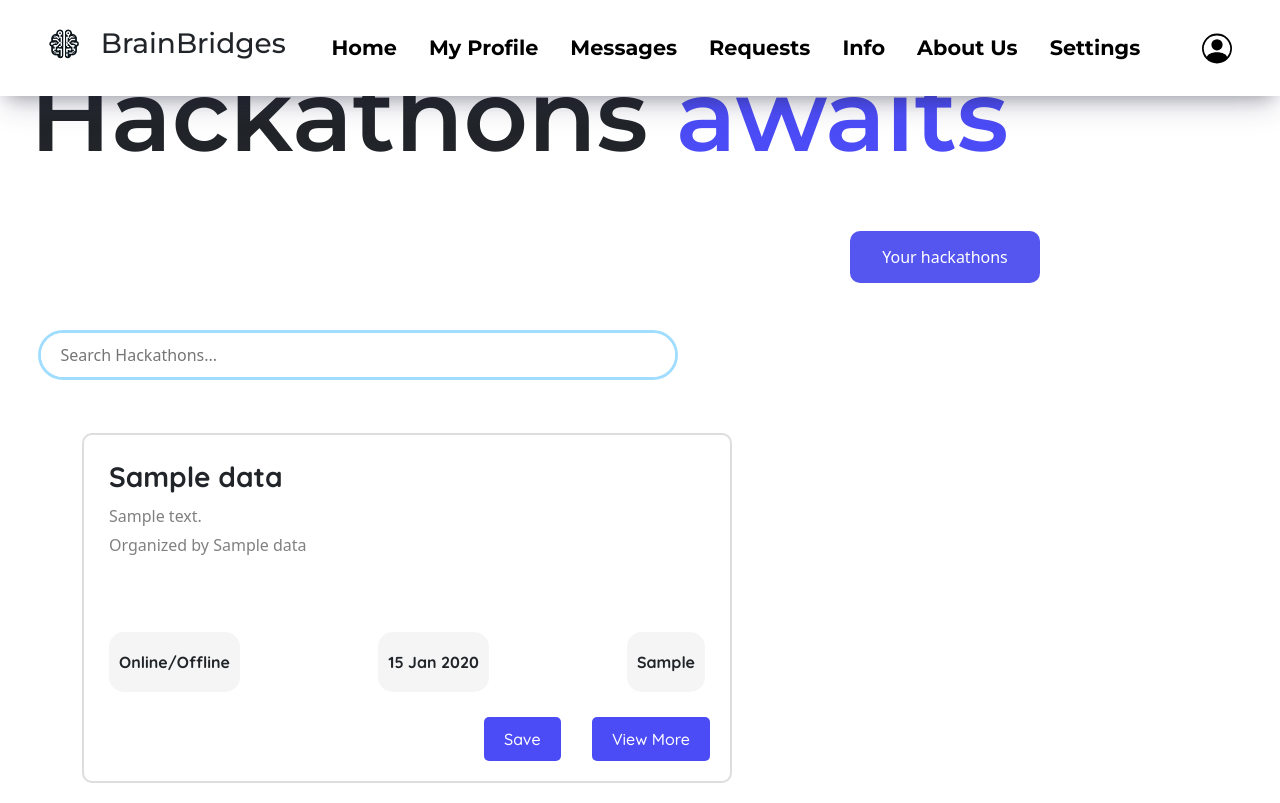
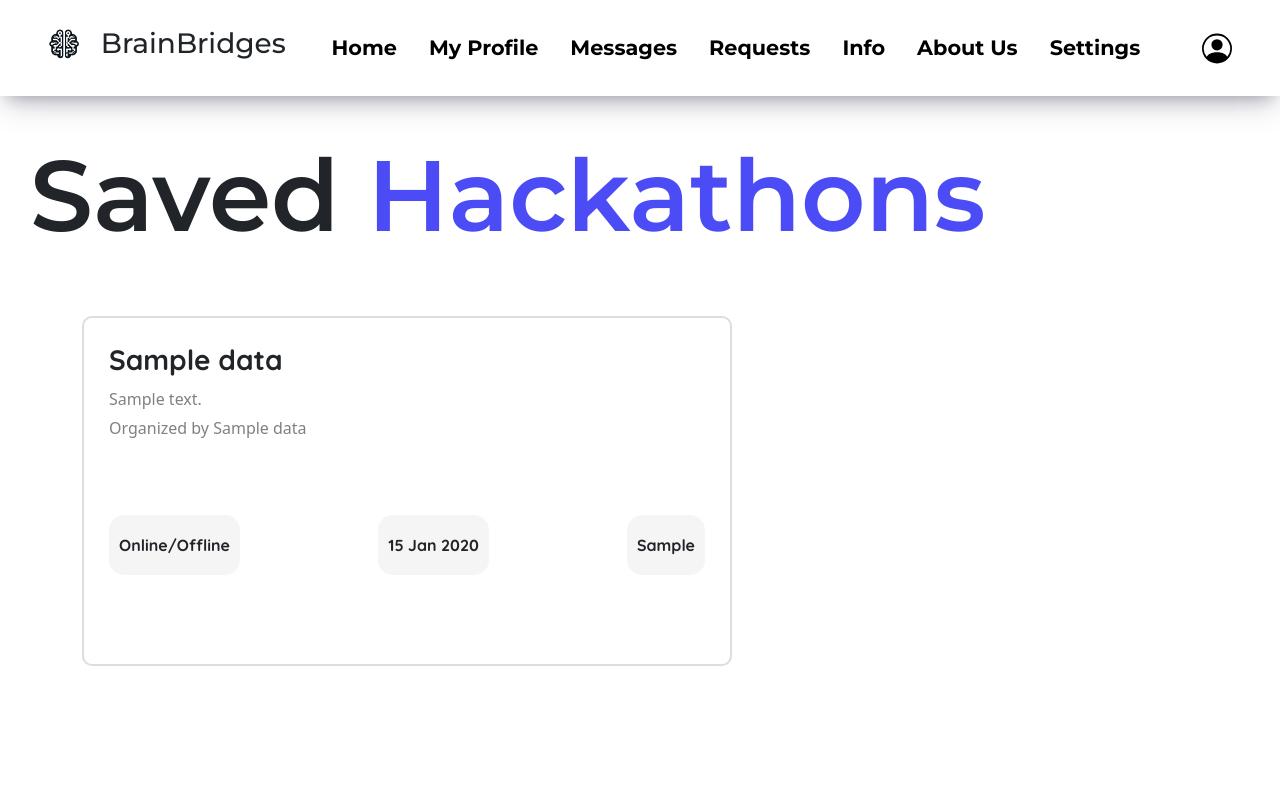
Before and after one commit to sudeepti25/Ridehack, a Node server app: template VIEWS/views/savedhackathons.ejs in a window 1280 px wide. After the commit the page ends 666 px from the top, so only its background shows below. Run offline with Node 20, Linux system fonts and the light colour scheme; the template is opened without the code that fills it: most values are stand-ins (such as "Sample title", 1, 10 or a date in 2020).

Commit message:
saved hackathons done

```diff
--- a/VIEWS/views/findhackathon.css
+++ b/VIEWS/views/findhackathon.css
@@ -199,6 +199,10 @@ nav a:hover {
     padding-left: 15px;
     /* padding:10px 7px 7px 0px; */
 }
+.heading{
+  padding-top:10vh;
+  margin-bottom: -13vh;
+}
 
 .search-input:focus
 {
--- a/VIEWS/views/formteams1.ejs
+++ b/VIEWS/views/formteams1.ejs
@@ -330,6 +330,7 @@ function handleclick(event){
 
 
 
+
     </script>
     <script src="https://cdn.jsdelivr.net/npm/bootstrap@5.3.3/dist/js/bootstrap.bundle.min.js" integrity="sha384-YvpcrYf0tY3lHB60NNkmXc5s9fDVZLESaAA55NDzOxhy9GkcIdslK1eN7N6jIeHz" crossorigin="anonymous"></script>
 </body>
--- a/VIEWS/views/savedhackathons.ejs
+++ b/VIEWS/views/savedhackathons.ejs
@@ -23,13 +23,13 @@
             <h3>BrainBridges</h3>
         </div>
         <nav>
-            <a href="#">Home</a>
-            <a href="profile.html">My Profile</a>
-            <a href="messages.html">Messages</a>
-            <a href="#">Requests</a>
+            <a href="/landin_page">Home</a>
+            <a href="/App.js">My Profile</a>
+            <a href="#">Messages</a>
+            <a href="/showrequest">Requests</a>
             <a href="#">Info</a>
-            <a href="about.html">About Us</a>
-            <a href="partnership.html">Settings</a>
+            <a href="#">About Us</a>
+            <a href="#">Settings</a>
         </nav>
         <div class="login-signup-button">
             <button>
@@ -41,19 +41,13 @@
         </div>
     </header>
 
-    <div class="heading">Hackathons <span style="color:rgb(76, 76, 247)">awaits</span>
+    <div class="heading">
+        Saved <span style="color:rgb(76, 76, 247)">Hackathons</span>
     </div>
 
-    <div class="nav-search">
-        <input type="text" placeholder=" Search Hackathons..." class="search-input">
-        <div class="search-icon">
-            <button><i class="fa-solid fa-magnifying-glass"></i></button>
-        </div>
 
 
-    </div>
 
-    <button class="save">Your hackathons</button>
 
 
     <div class="container">
@@ -77,21 +71,14 @@
                   <div class="detail-box"><%=i.eventTheme %></div>
                 </div>
 
-                <div class="buttons-container">
-                    <button class="apply-btn" onclick="handleclick('<%= i.eventName %>')" type="button">View More</button>
 
-                    <button class="save-btn">Save</button>
-                </div>
               </div>
             </div>
           <% }); %>
         </div>
 
 
-
-
-
-    </div>
+</div>
 
 
 </body>
```
Also changed, not shown: ROUTES/findhack.js (+59 -5 lines), VIEWS/views/findhackathon.ejs (+4 -4 lines).
